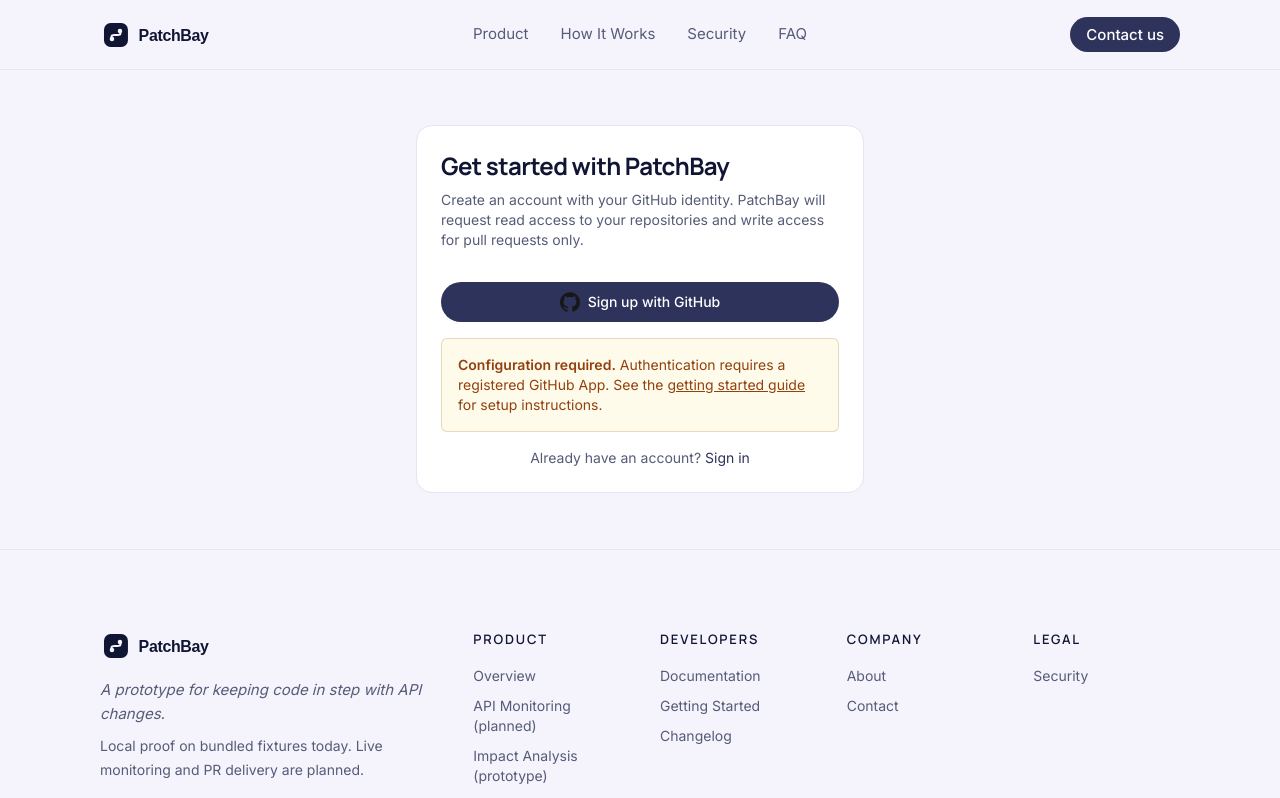
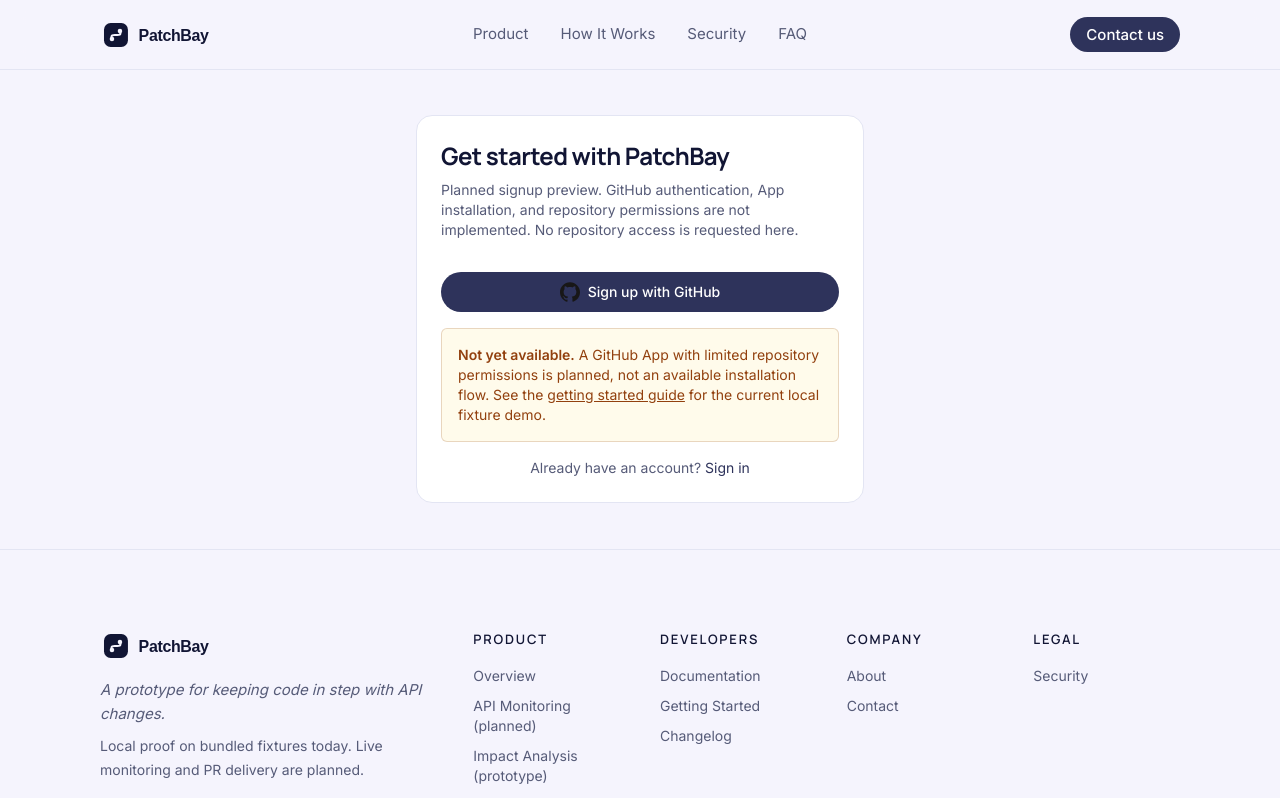
Before and after one commit to Nitish-1303/Patchversion, a Next.js app in the folder packages/site/: page /signup in a window 1280 px wide. Shown: the top 798 px of the page. Built offline with nearby package versions, Linux system fonts and the light colour scheme.

Commit message:
docs: clarify prototype limits in page.tsx

```diff
--- a/packages/site/src/app/signup/page.tsx
+++ b/packages/site/src/app/signup/page.tsx
@@ -5,15 +5,15 @@ export default function SignupPage() {
       <div className="card max-w-md w-full">
         <h1 className="text-2xl font-bold mb-2">Get started with PatchBay</h1>
         <p className="text-sm text-text-secondary mb-8">
-          Create an account with your GitHub identity. PatchBay will request
-          read access to your repositories and write access for pull requests only.
+          Planned signup preview. GitHub authentication, App installation, and repository
+          permissions are not implemented. No repository access is requested here.
         </p>
 
         <div className="space-y-4">
           <button
             className="w-full btn-primary flex items-center justify-center gap-2"
             disabled
-            title="Authentication not yet configured"
+            title="Authentication not yet implemented"
           >
             <BrandLogo name="github" size={20} />
             Sign up with GitHub
@@ -21,9 +21,9 @@ export default function SignupPage() {
 
           <div className="bg-warning-bg border border-warning/20 rounded-md p-4">
             <p className="text-sm text-warning">
-              <strong>Configuration required.</strong> Authentication requires a registered
-              GitHub App. See the <a href="/docs/getting-started" className="underline">getting started guide</a> for
-              setup instructions.
+              <strong>Not yet available.</strong> A GitHub App with limited repository permissions
+              is planned, not an available installation flow. See the <a href="/docs/getting-started" className="underline">getting started guide</a> for
+              the current local fixture demo.
             </p>
           </div>
 
```
